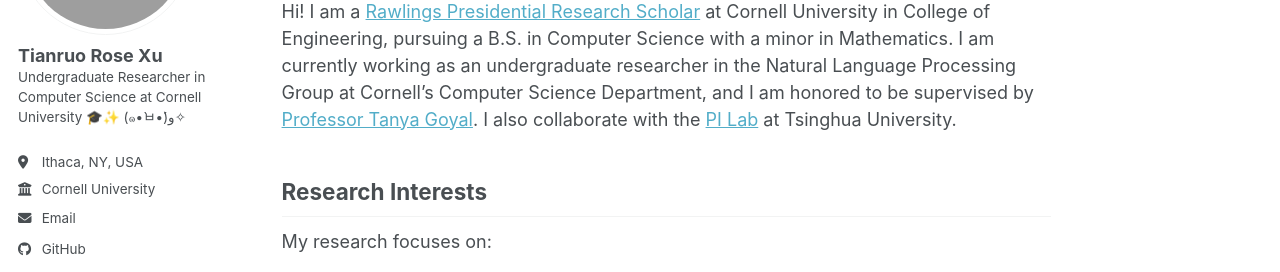
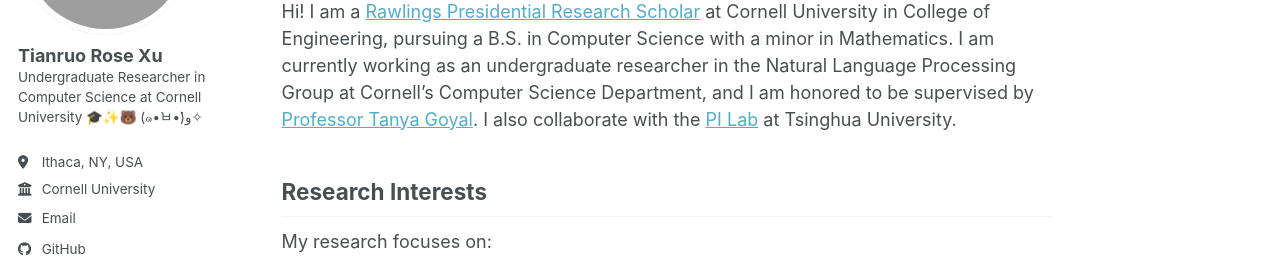
Before and after one commit to XTRose29/xtrose29.github.io, a Jekyll site: the page built from _pages/about.md, in a window 1280 px wide. Shown: the part 239-511 px from the top of the page. Built offline with Jekyll 4.4.1, drawn with Linux system fonts in a browser that asks for light colours; a script bundle is joined from its source files by our own code; library files that are not in the unit come from our copies.

Commit message:
Add bear emoji to bio

```diff
--- a/_config.yml
+++ b/_config.yml
@@ -27,7 +27,7 @@
   avatar_hover     : "headshot_real.jpg"
   name             : "Tianruo Rose Xu"
   pronouns         : # example: "she/her"
-  bio              : "Undergraduate Researcher in Computer Science at Cornell University 🎓✨ (๑•̀ㅂ•́)و✧"
+  bio              : "Undergraduate Researcher in Computer Science at Cornell University 🎓✨🐻 (๑•̀ㅂ•́)و✧"
   location         : "Ithaca, NY, USA"
   employer         : "Cornell University"
   uri              : "https://rosexu.github.io"
```
